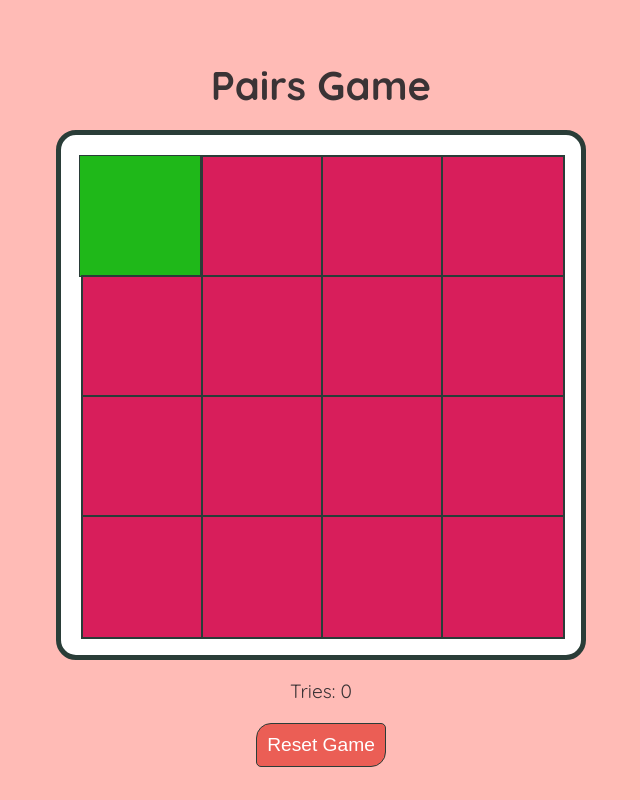
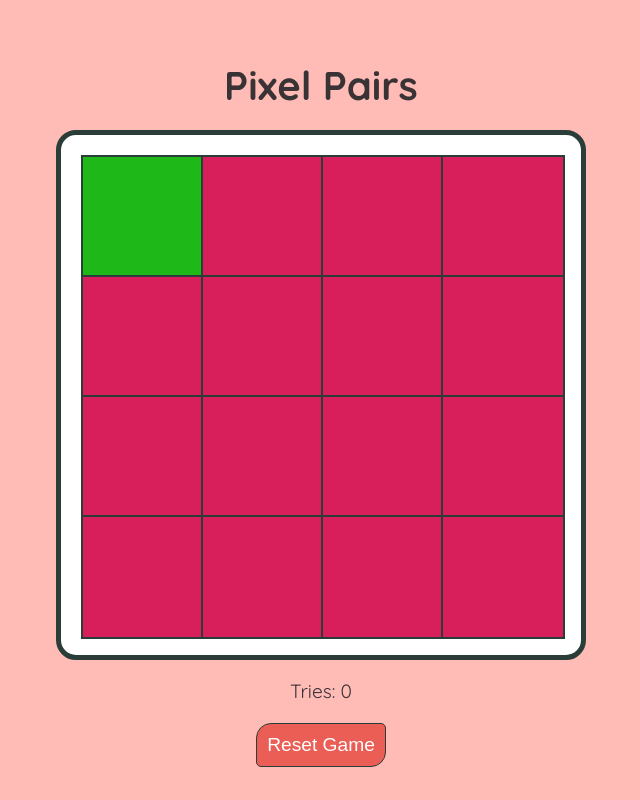
Before and after one commit to AP071216/mp2, a plain HTML site: page index.html in a window 1280 px wide. Both pictures are taken after a click on the element 460 px from the left and 215 px from the top of the page. Shown: the whole page, without its empty margins (319-959 px from the left). Drawn offline with Linux system fonts and the light colour scheme.

Commit message:
Add padding on card flipped class to align the cards

```diff
--- a/assets/css/style.css
+++ b/assets/css/style.css
@@ -87,12 +87,11 @@ p {
     display: flex;
     align-items: center;
     justify-content: center;
-    color: #355883;
 }
 
 .card-front {
     transform: rotateY(180deg);
-    border: 1px solid var(--border-color);
+    border: 2px solid var(--border-color);
 }
 
 .card-back {
@@ -102,6 +101,9 @@ p {
 
 .matched-animation {
     animation: pulse 0.5s ease-in-out;
+}
+.card.flipped {
+    padding-left: 4px;
 }
 
 /* Media queries for responsive design at different screen sizes */
--- a/assets/js/script.js
+++ b/assets/js/script.js
@@ -3,7 +3,7 @@ const gameContainer = document.querySelector('.game-container');
 const triesCountSpan = document.getElementById('tries-count');
 const resetButton = document.getElementById('reset-btn');
 const colors = [
-    '#e9162d', '#f28200', '#ffdb28', '#1fb819',
+    '#af0c1fff', '#f28200', '#ffdb28', '#1fb819',
     '#00e1da', '#007bd8', '#8f2be7', '#fb4fd9'
 ];
 let cardValues = [...colors, ...colors];
--- a/index.html
+++ b/index.html
@@ -10,7 +10,7 @@
     <title>Pixel Pairs</title>
 </head>
 <body>
-    <h1>Pairs Game</h1>
+    <h1>Pixel Pairs</h1>
     <!-- Container for the cards -->
     <div class="game-container">
     </div>
```
